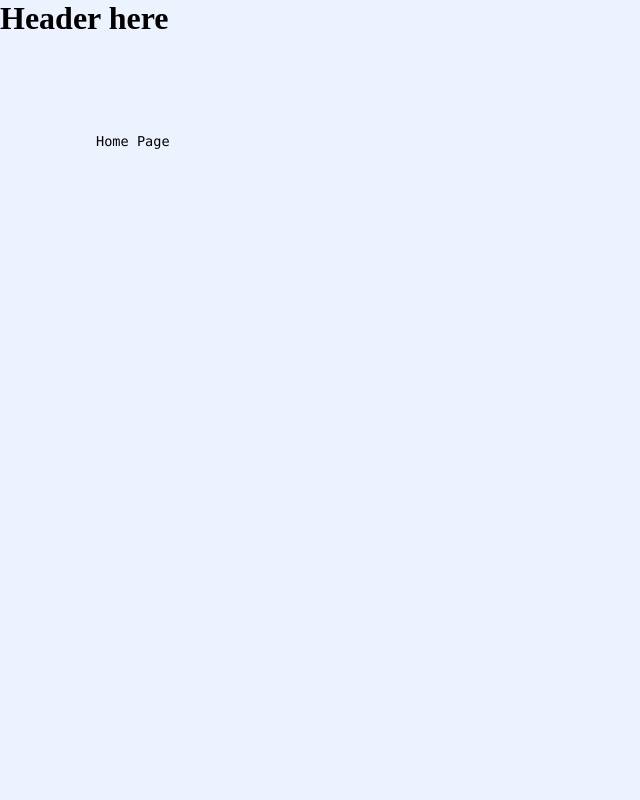
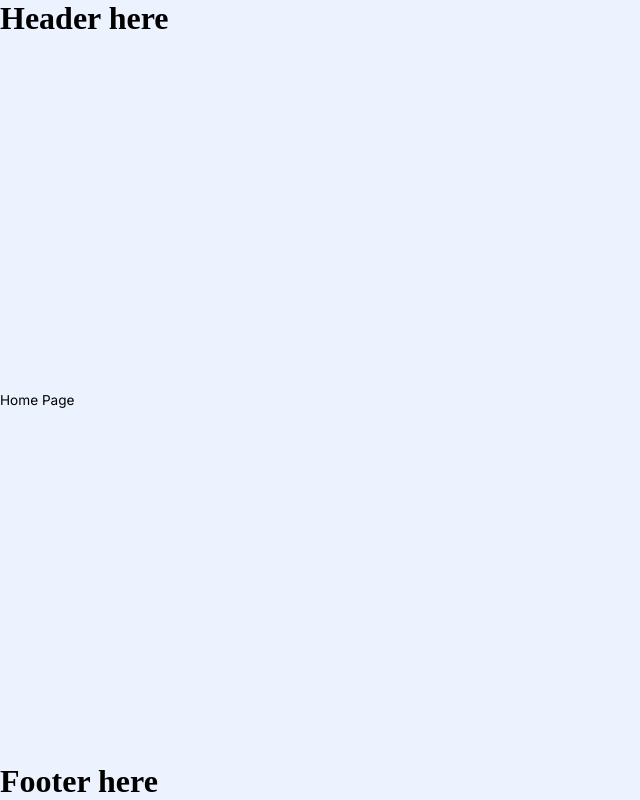
Before and after one commit to Andrew-Nes/graphiql-app, a Next.js app in the folder graphi-ql-playground/: page / in a window 1280 px wide. Shown: the whole page, without its empty margins (0-640 px from the left). Built offline with nearby package versions, Linux system fonts and the light colour scheme.

Commit message:
refactor: optimise components structure

```diff
--- a/graphi-ql-playground/src/Components/Layout/Layout.tsx
+++ b/graphi-ql-playground/src/Components/Layout/Layout.tsx
@@ -6,11 +6,11 @@ type LayoutProps = {
 
 const Layout: React.FC<LayoutProps> = ({ children }) => {
   return (
-    <div className="layout">
+    <main className="layout">
       <h1>Header here</h1>
       <>{children}</>
       <h1>Footer here</h1>
-    </div>
+    </main>
   );
 };
 
--- a/graphi-ql-playground/src/pages/_app.tsx
+++ b/graphi-ql-playground/src/pages/_app.tsx
@@ -1,6 +1,11 @@
+import Layout from '@/Components/Layout/Layout';
 import '@/styles/globals.scss';
 import type { AppProps } from 'next/app';
 
 export default function App({ Component, pageProps }: AppProps) {
-  return <Component {...pageProps} />;
+  return (
+    <Layout>
+      <Component {...pageProps} />
+    </Layout>
+  );
 }
--- a/graphi-ql-playground/src/pages/index.tsx
+++ b/graphi-ql-playground/src/pages/index.tsx
@@ -1,7 +1,6 @@
 import Head from 'next/head';
 import { Inter } from 'next/font/google';
 import styles from '@/styles/Home.module.scss';
-import Layout from '@/Components/Layout/Layout';
 
 const inter = Inter({ subsets: ['latin', 'cyrillic'] });
 
@@ -14,11 +13,13 @@ export default function Home() {
         <meta name="viewport" content="width=device-width, initial-scale=1" />
         <link rel="icon" href="/favicon.ico" />
       </Head>
-      <Layout>
-        <main className={`${styles.main} ${inter.className}`}>
-          <div className={styles.description}>Home Page</div>
-        </main>
-      </Layout>
+      <>
+        <div>
+          <div className={`${styles.description} ${inter.className}`}>
+            Home Page
+          </div>
+        </div>
+      </>
     </>
   );
 }
--- a/graphi-ql-playground/src/styles/Home.module.scss
+++ b/graphi-ql-playground/src/styles/Home.module.scss
@@ -1,12 +1,3 @@
-.main {
-  display: flex;
-  flex-direction: column;
-  justify-content: space-between;
-  align-items: center;
-  padding: 6rem;
-  min-height: 100vh;
-}
-
 .description {
   display: inherit;
   justify-content: inherit;
```
Also changed, not shown: graphi-ql-playground/src/pages/404.tsx (+2 -5 lines), graphi-ql-playground/src/pages/login.tsx (+3 -6 lines), graphi-ql-playground/src/pages/register.tsx (+3 -6 lines).
